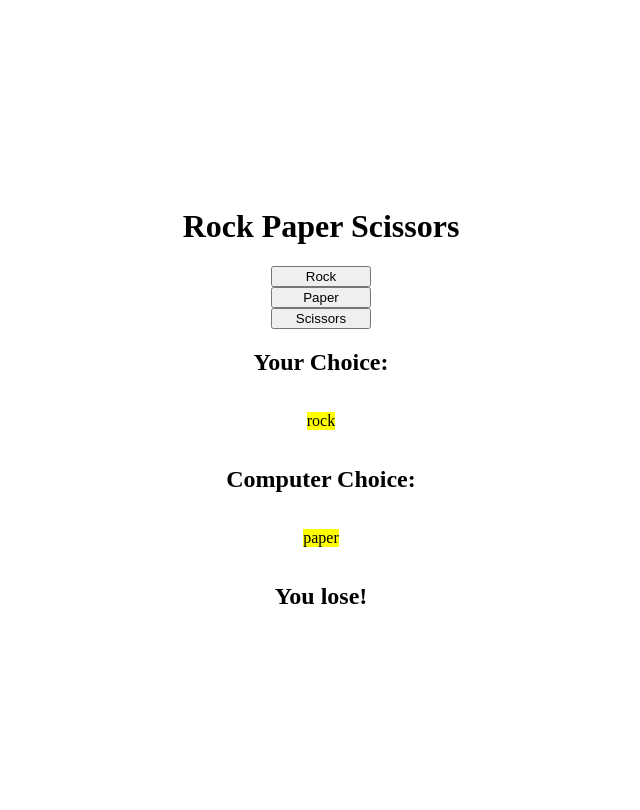
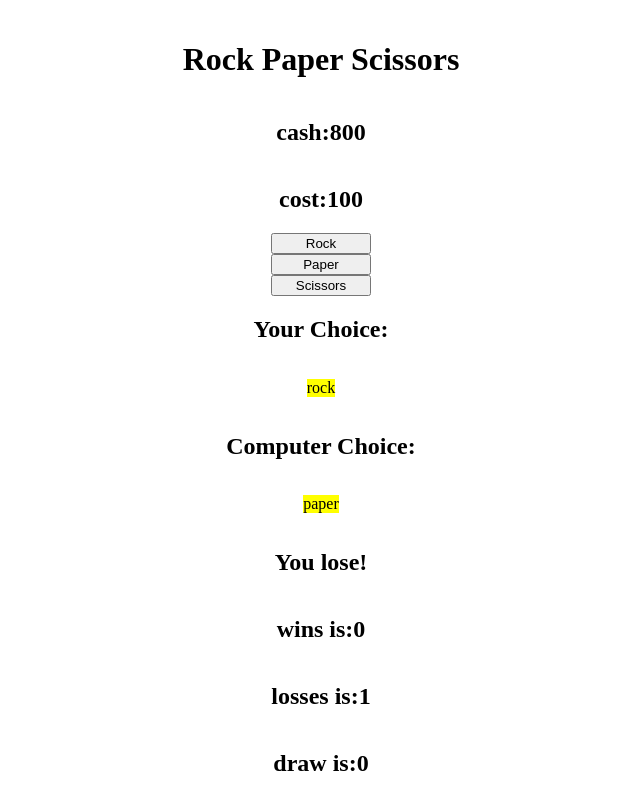
Before and after one commit to AndyKodehode/Stein-Saks-Papir-f-r-lunsj, a website: page index.html in a window 1280 px wide. Both pictures are taken after a click on the button "Rock". Shown: the whole page, without its empty margins (319-959 px from the left). Drawn offline with Linux system fonts and the light colour scheme.

Commit message:
adding results

```diff
--- a/index.html
+++ b/index.html
@@ -11,6 +11,9 @@
     <main>
       <!-- Lager en overskrift med h1 (hovedoverskrift) -->
       <h1>Rock Paper Scissors</h1>
+
+      <h2 id="displayCash"></h2>
+      <h2 id="displayCost"></h2>
 
       <!-- Lag knapper for hver av valgene til spillerene -->
       <!-- id brukes for å kunne finne elementet i Javascript.
@@ -31,6 +34,10 @@
 
       <!-- Til slutt lager vi et h2 element, som vi skal endre til å vise resultatet på siden. -->
       <h2 id="results"></h2>
+
+      <h2 id="wins"></h2>
+      <h2 id="losses"></h2>
+      <h2 id="draws"></h2>
     </main>
   </body>
 </html>
--- a/script.js
+++ b/script.js
@@ -2,6 +2,14 @@
 const rockButton = document.querySelector('#rock');
 const paperButton = document.querySelector('#paper');
 const scissorsButton = document.querySelector('#scissors');
+const displayCash = document.querySelector('#displayCash')
+const displayCost = document.querySelector('#displayCost')
+
+let losses = 0
+let wins = 0
+let draws = 0
+let cash = 1000
+let cost = 100
 
 // const navnForVariabel = document.querySelector('#IDNAVN')
 // sier at vi vil gi navnForVariabel en verdi som er document.querySelector('#IDNAVN')
@@ -14,6 +22,10 @@ const scissorsButton = document.querySelector('#scissors');
 const displayYourChoice = document.querySelector('#yourChoice');
 const displayComputerChoice = document.querySelector('#computerChoice');
 const displayResults = document.querySelector('#results');
+
+const displayWins = document.querySelector('#wins')
+const displayLosses = document.querySelector('#losses')
+const displayDraw = document.querySelector('#draws')
 
 // Vi lager en yourChoice variabel med bruk av let istedenfor const.
 // let brukes når du vil endre verdien inne i for eksempel yourChoice lengre nede i koden
@@ -59,8 +71,16 @@ function selectScissors() {
 
 scissorsButton.addEventListener('click', selectScissors);
 
+displayCost.innerHTML = 'cost:' + cost
+displayCash.innerHTML = 'cash:' + cash
+displayLosses.innerHTML = 'losses is:' + losses
+displayDraw.innerHTML = 'draw is:' + draws
+displayWins.innerHTML = 'wins is:'+ wins
+
 // Så skriver vi funksjonen som vi vil skal skje etter vi har trykke på en av knappene.
 function computerChoice() {
+
+
   // vi legger til at vi vil ha et tilfeldig tall mellom 0 og 2, inne i array valget som er choices[HER]
   // Math.random() skriver et tilfelig tall mellom 0 og 0.9999. Her ganger vi den versien med 3, som gjør at vi får et tall mellom 0 og 2.9999
   // Math.floor gjør at verdiene går ned til nærmeste hele tall. 0.2263 blir da 0, 2.951981 blir da 2 osv.
@@ -79,21 +99,48 @@ function computerChoice() {
   // her sjekker vi om verdien i yourChoice er akkurat det samme (===) som versiden til computerNumber.
   // Deretter gjør den det som kommer inne i {} rett etter ()
 
+
+
   if (yourChoice === computerNumber) {
     displayResults.innerHTML = 'Its a draw!';
+    draws++
+    console.log(cash)
+    displayDraw.innerHTML = 'draw is:' + draws
+
 
     // hvis den ikke stemmer, så går den videre til else if. Her sjekker den da forskjellge verdier, for å se om du vinner.
     // Her må begge tingene på hver side av && stemme, for at den skal gjøre det som er i {} rett etter
   } else if (computerNumber === 'rock' && yourChoice === 'paper') {
     displayResults.innerHTML = 'You win!';
+    wins++
+    cash += cost *2
+
+    displayWins.innerHTML = 'wins is:'+ wins
+    displayCash.innerHTML = 'cash:' + cash
   } else if (computerNumber === 'paper' && yourChoice === 'scissors') {
     displayResults.innerHTML = 'You win!';
+    wins++
+    cash += cost *2
+    displayWins.innerHTML = 'wins is:'+ wins
+    displayCash.innerHTML = 'cash:' + cash
   } else if (computerNumber === 'scissors' && yourChoice === 'rock') {
     displayResults.innerHTML = 'You win!';
+    wins++
+    cash += cost *2
+    displayWins.innerHTML = 'wins is:'+ wins
+    displayCash.innerHTML = 'cash:' + cash
 
     // Hvis ingenting over stemmer, så går den automatisk ned til det som er i else statement, som er da at du taper runden.
   } else {
     displayResults.innerHTML = 'You lose!';
+    losses++
+    cash -= cost *2
+    displayLosses.innerHTML = 'losses is:' + losses
+    displayCash.innerHTML = 'cash:' + cash
+
+    if( cash <= 0){
+      displayCash.innerHTML = 'Game over motherfucker!!'
+    }
   }
 }
 
```
